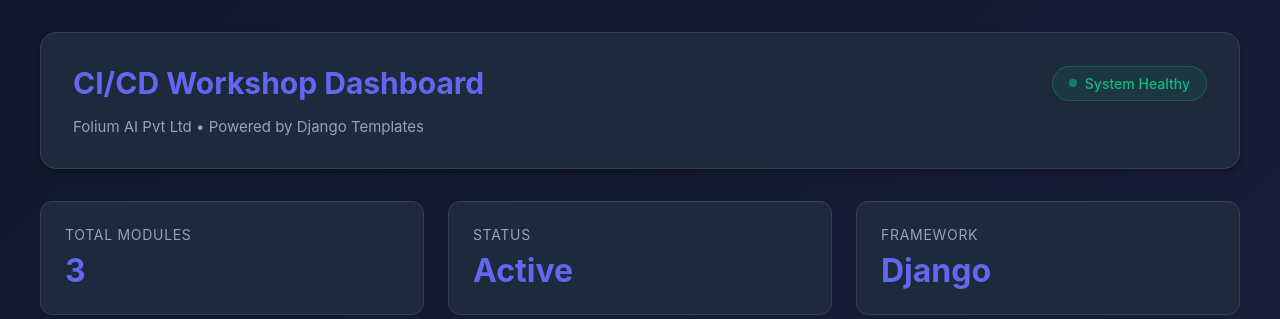
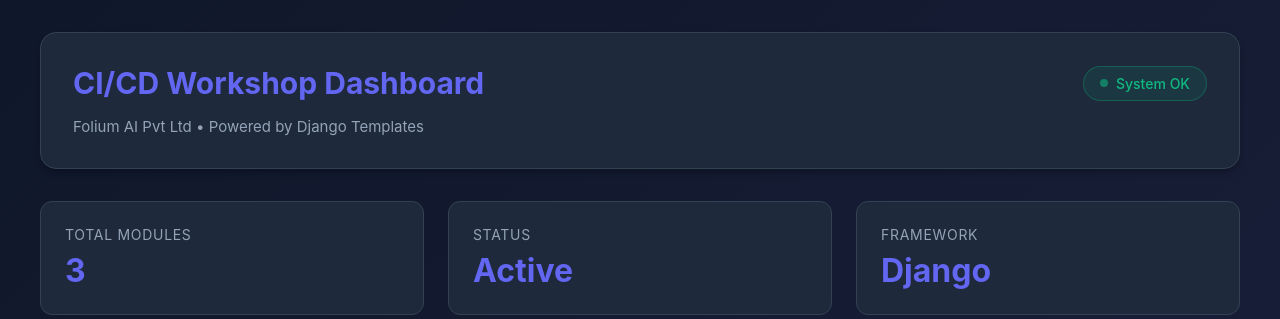
Before and after one commit to MUsamaFolium/CI_CD_workshop, a Django app: page /api/ in a window 1280 px wide. Shown: the top 319 px of the page. Run offline with Django 5.2, Linux system fonts and the light colour scheme.

Commit message:
checking if CD is working fine or not

```diff
--- a/backend/templates/api/index.html
+++ b/backend/templates/api/index.html
@@ -195,7 +195,7 @@
                 <h1>CI/CD Workshop Dashboard</h1>
                 <div class="status-badge">
                     <span class="status-dot"></span>
-                    System Healthy
+                    System OK
                 </div>
             </div>
             <p class="header-subtitle">Folium AI Pvt Ltd • Powered by Django Templates</p>
```
